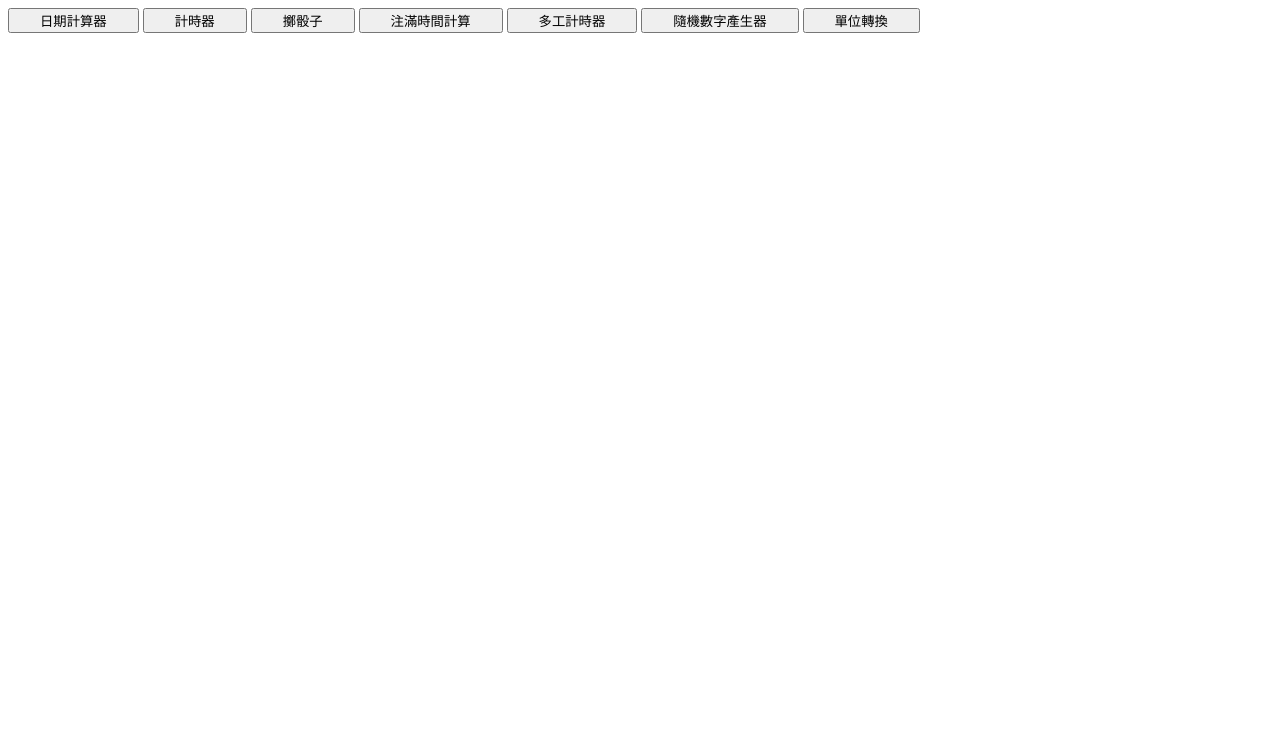
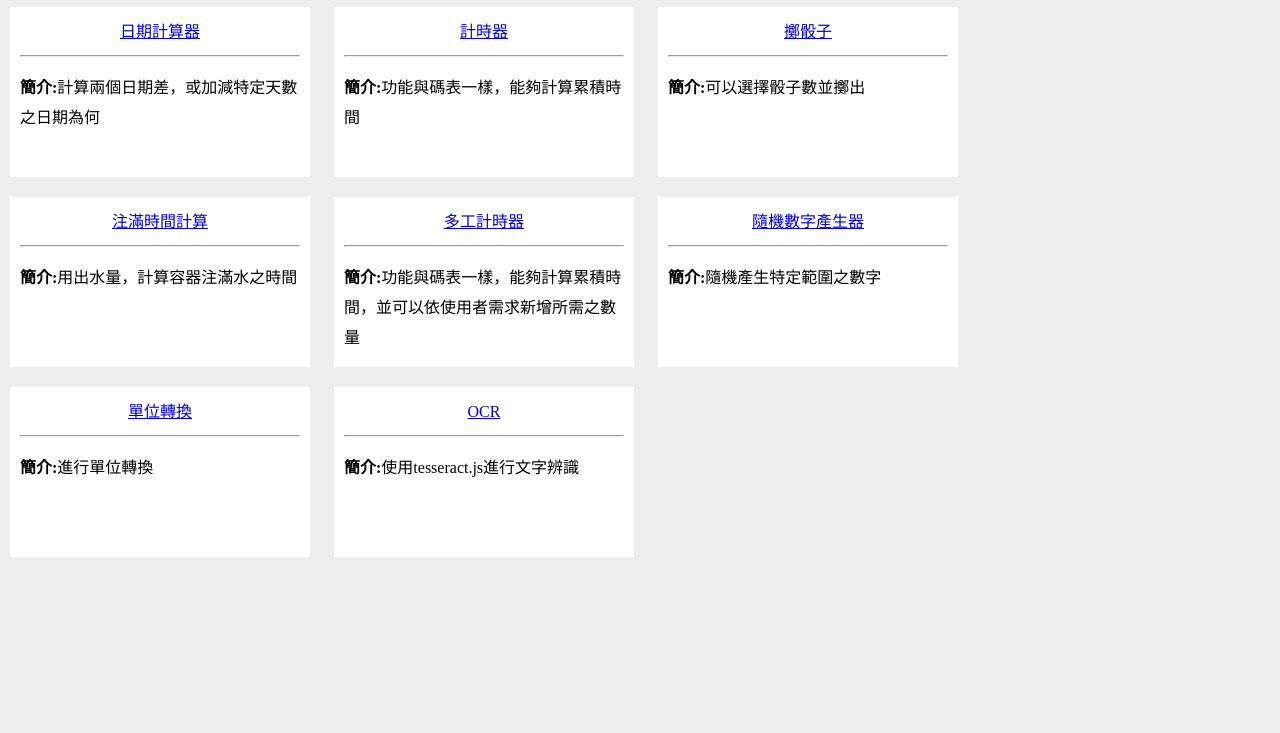
Before and after one commit to RyanFengC/RyanFengC.github.io, a plain HTML site: page index.html in a window 1280 px wide. Shown: the part 67-800 px from the top of the page. Drawn offline with Linux system fonts and the light colour scheme.

Commit message:
page modify

```diff
--- a/index.html
+++ b/index.html
@@ -6,22 +6,67 @@
     <meta name="viewport" content="width=device-width, initial-scale=1.0">
     <title>Project Present</title>
     <style>
-        input{text-align: center; padding-right: 30px;padding-left: 30px;}
+        .title{background-color:#003344;color:white;font-weight:bold;font-size:30px;
+		text-align:center;padding:10px
+        }
+        .content{
+            width:280px;padding:10px;margin:10px;background-color:white;
+		    display:inline-block;vertical-align:top;
+		    text-align:center;height:150px;line-height:30px
+        }
+        p{
+            text-align:left;font-family:"標楷體"
+        }
+        span{
+            font-weight: bold;
+        }
     </style>
 </head>
-<body>
-    <div>
-        <h2>小工具展示</h2>
+<body style="margin:0px;background-color:#eeeeee;">
+
+    <div class="title">小工具展示</div>
+    <div class="block">
+        <div class="content">
+            <a href="/calendar">日期計算器</a>
+            <hr>
+            <p><span>簡介:</span>計算兩個日期差，或加減特定天數之日期為何</p>
+        </div>
+        <div class="content">
+            <a href="/clock">計時器</a>
+            <hr>
+            <p><span>簡介:</span>功能與碼表一樣，能夠計算累積時間</p>
+        </div>
+        <div class="content">
+            <a href="/dice">擲骰子</a>
+            <hr>
+            <p><span>簡介:</span>可以選擇骰子數並擲出</p>
+        </div>
+        <div class="content">
+            <a href="/flow_time_calculate">注滿時間計算</a>
+            <hr>
+            <p><span>簡介:</span>用出水量，計算容器注滿水之時間</p>
+        </div>
+        <div class="content">
+            <a href="/multi_clock">多工計時器</a>
+            <hr>
+            <p><span>簡介:</span>功能與碼表一樣，能夠計算累積時間，並可以依使用者需求新增所需之數量</p>
+        </div>
+        <div class="content">
+            <a href="/random_number">隨機數字產生器</a>
+            <hr>
+            <p><span>簡介:</span>隨機產生特定範圍之數字</p>
+        </div>
+        <div class="content">
+            <a href="/unit_tran">單位轉換</a>
+            <hr>
+            <p><span>簡介:</span>進行單位轉換</p>
+        </div>
+        <div class="content">
+            <a href="/OCR">OCR</a>
+            <hr>
+            <p><span>簡介:</span>使用tesseract.js進行文字辨識</p>
+        </div>
     </div>
-    <div>
-        <input type ="button" onclick="javascript:location.href='/calendar' "value="日期計算器"></input>
-        <input type ="button" onclick="javascript:location.href='/clock' "value="計時器"></input>
-        <input type ="button" onclick="javascript:location.href='/dice' "value="擲骰子"></input>
-        <input type ="button" onclick="javascript:location.href='/flow_time_calculate' "value="注滿時間計算"></input>
-        <input type ="button" onclick="javascript:location.href='/multi_clock' "value="多工計時器"></input>
-        <input type ="button" onclick="javascript:location.href='/random_number' "value="隨機數字產生器"></input>
-        <input type ="button" onclick="javascript:location.href='/unit_tran' "value="單位轉換"></input>
 
-    </div>
 </body>
 </html>
```
